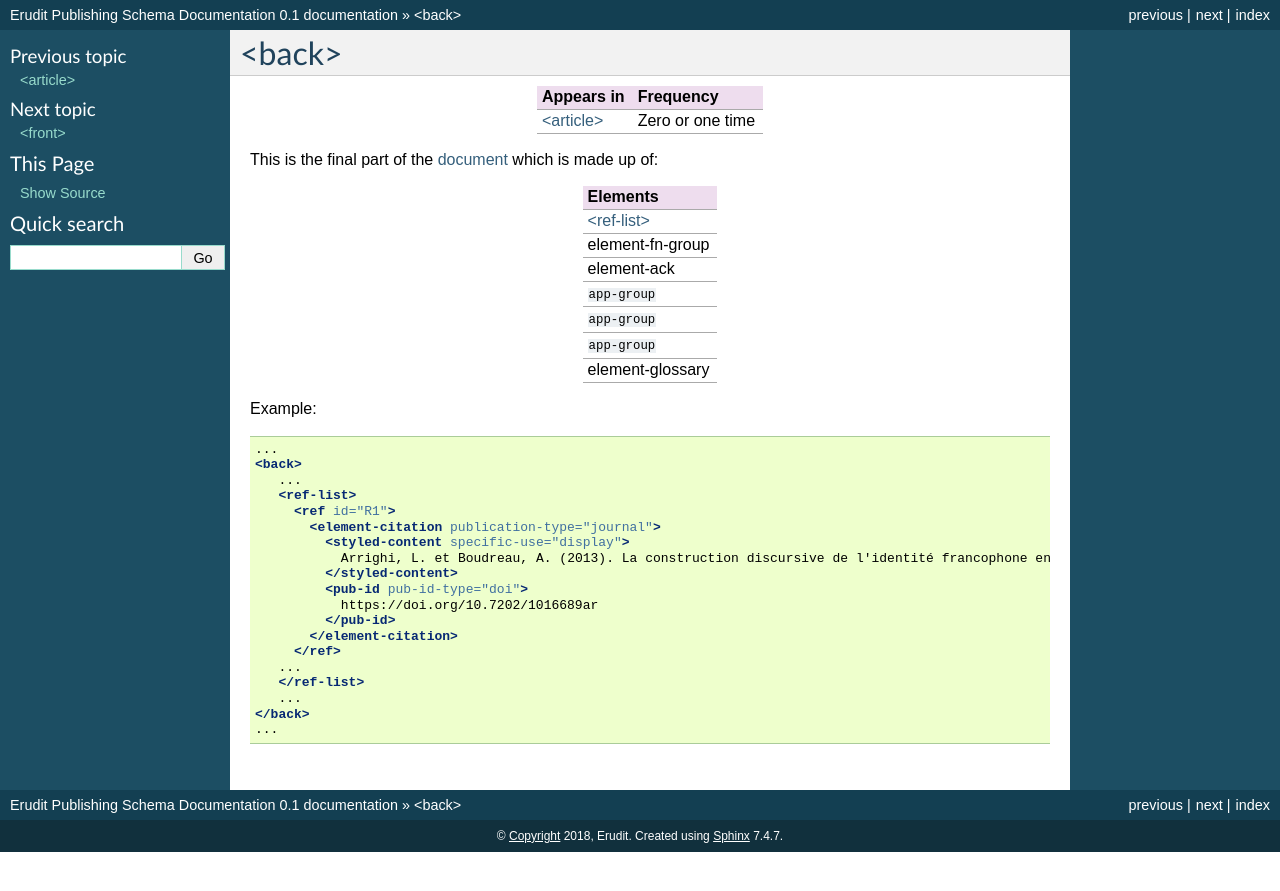
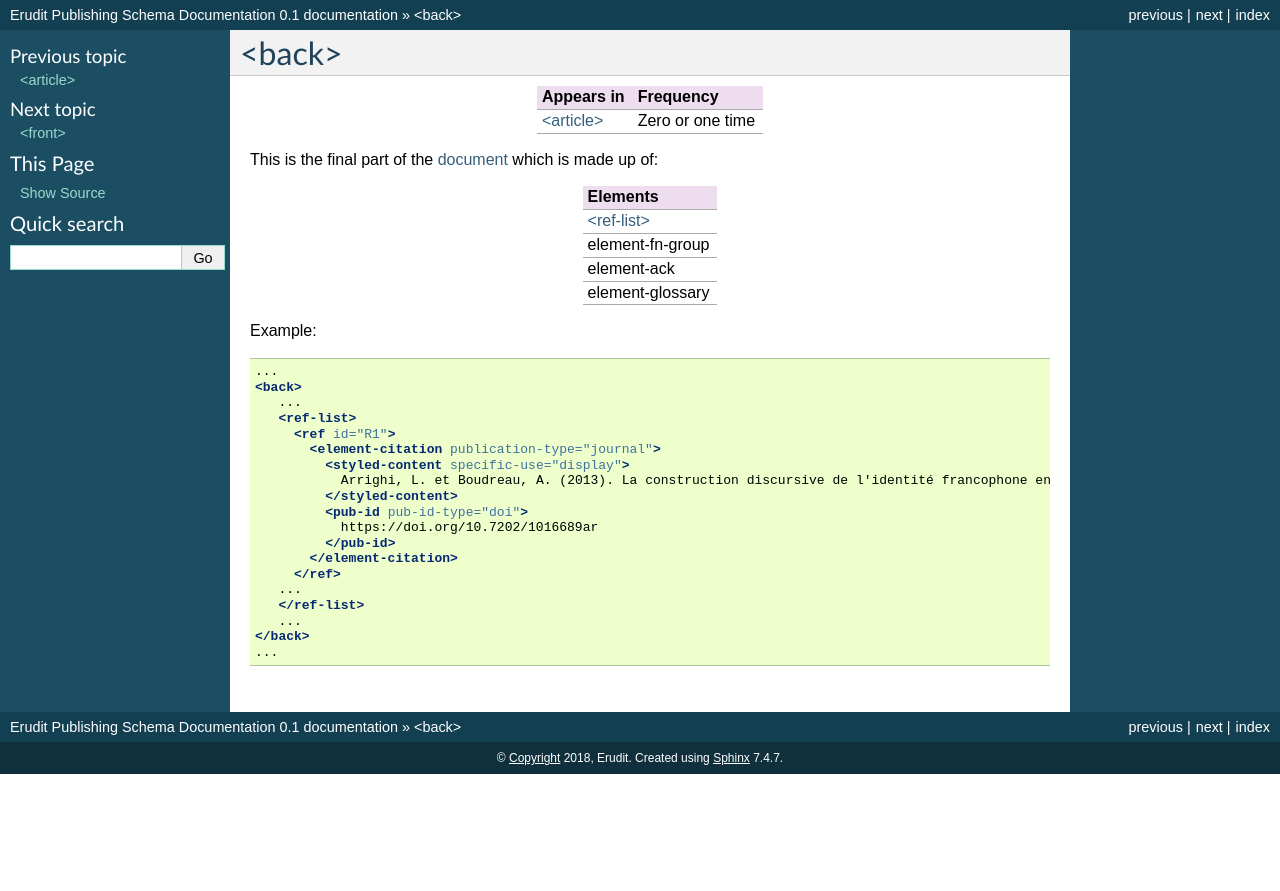
Before and after one commit to erudit/erudit-ps-documentation, a Sphinx documentation site: the page built from docs/source/tagset/element-back.rst, in a window 1280 px wide. Shown: the top 891 px of the page. Built offline with Sphinx 7.4.7, drawn with Linux system fonts in a browser that asks for light colours.

Commit message:
Fixing element back docs

```diff
--- a/docs/source/tagset/element-back.rst
+++ b/docs/source/tagset/element-back.rst
@@ -21,12 +21,6 @@ This is the final part of the :term:`document` which is made up of:
 | :ref:`element-fn-group`  |
 +--------------------------+
 | :ref:`element-ack`       |
-+--------------------------+
-| ``app-group``            |
-+--------------------------+
-| ``app-group``            |
-+--------------------------+
-| ``app-group``            |
 +--------------------------+
 | :ref:`element-glossary`  |
 +--------------------------+
```
